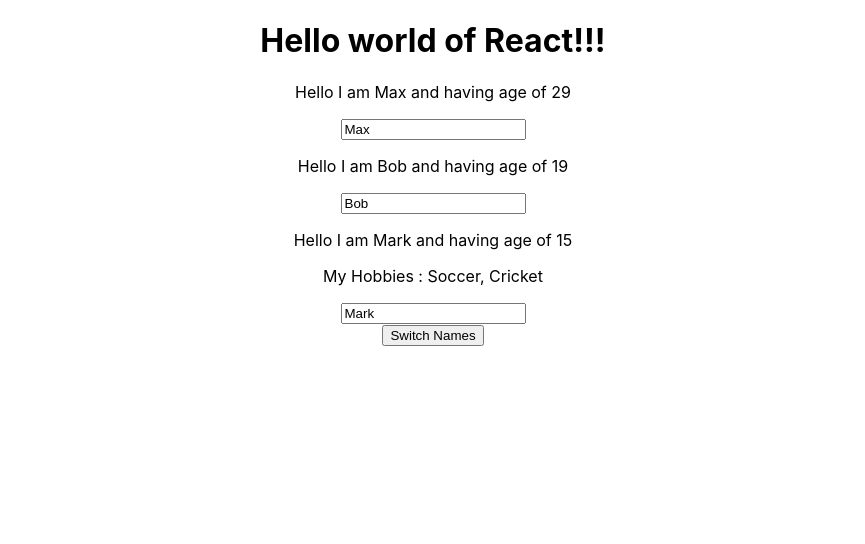
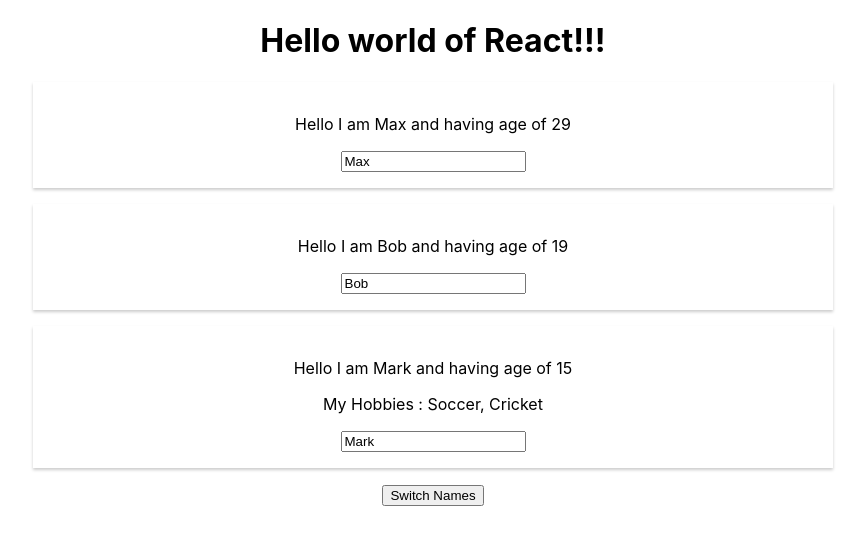
Before and after one commit to bhagat9198/reactComplete, a React (Create React App) app: page / in a window 1280 px wide. Shown: the top 544 px of the page, without its empty margins (207-1072 px from the left). Built offline with nearby package versions, Linux system fonts and the light colour scheme.

Commit message:
24. Adding Styling with Stylesheets

```diff
--- /dev/null
+++ b/src/Person/Person.css
@@ -0,0 +1,11 @@
+/* although we have creted this file for Person component, but bydefault it has global scope. that means it can be used by any componenet.
+Hence, to prevent the collision we have given style under the class name. */
+
+.Person {
+  width: 60%;
+  margin: 16px auto;
+  border: 1pz solid #eee;
+  box-shadow: 0 2px 3px #ccc;
+  padding: 16px;
+  text-align: center;
+};
--- a/src/Person/Person.js
+++ b/src/Person/Person.js
@@ -1,17 +1,16 @@
 import React from 'react';
+
+// Although, Person.css file has global scope. but till teh time we dont include in our file, functionalities of Person.css will not be implemented
+// import './Person.css';  // Eror, has to give full with respect to current directory.
+import './Person.css'
+
+// we are working with JS only. we are not telling to include CSS in our code from abouve statement. its a work webpack which will include css in html while rendering html page to browser.
 
 const person = (props) => {
   return (
-    <div>
+    <div className="Person">
       <p>Hello I am {props.name} and having age of {props.age} </p>
-      {/* for better indentation, changing 'span' to 'div' */}
       <p onClick={props.click} >{props.children}</p>
-      {/* putting the inputbox, so that user can enter the text */}
-      {/* onChanged method will be triggered whenever user enter text in inputbox and hence state is changed. */}
-      {/* <input type="text" onChange={props.changed} value={props.name} /> */}
-
-      {/* we also want intially, textbox should contain the value as person name. */}
-      {/* This is known as two way binding, we are passing the text box data as well as getting the data */}
       <input type="text" onChange={props.changed} value={props.name} />
     </div>
   );
```
Also changed, not shown: src/App.js (+0 -18 lines).
